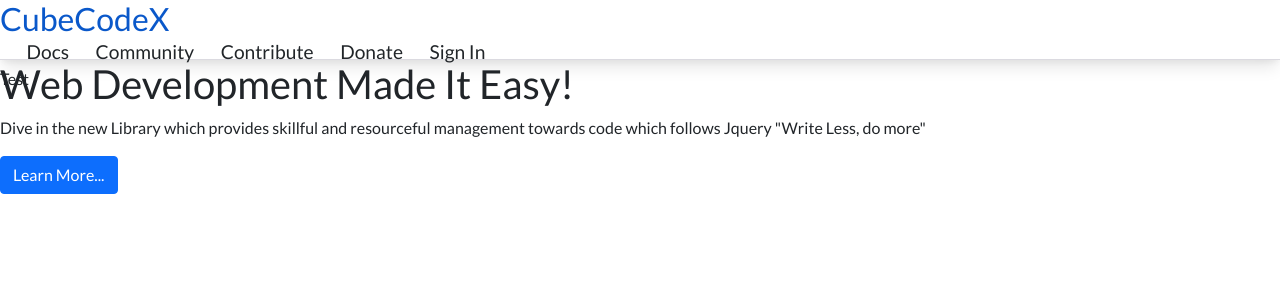
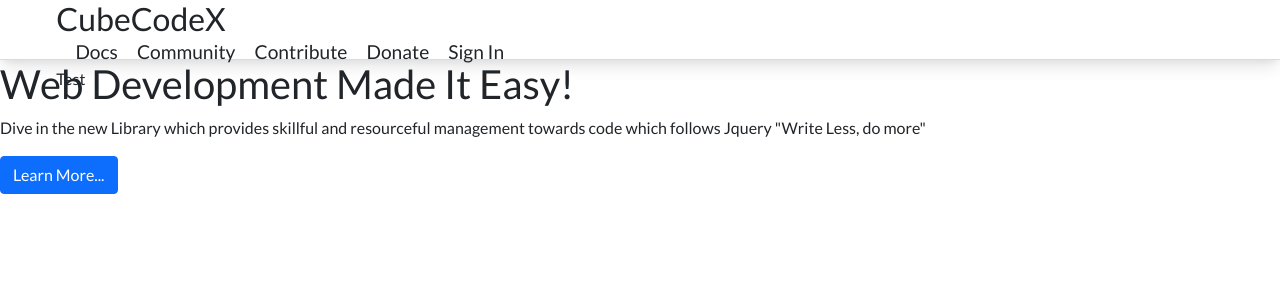
Before and after one commit to jesimielpogi018/first-next-app, a Next.js app: page / in a window 1280 px wide. Shown: the top 300 px of the page. Built offline with nearby package versions, Linux system fonts and the light colour scheme; a web font is replaced by a local one.

Commit message:
change from component to scss to manage padding

```diff
--- a/styles/scss/Landing-page.module.scss
+++ b/styles/scss/Landing-page.module.scss
@@ -1,26 +1,4 @@
-@mixin width-468px {
-
-}
-
-@mixin width-768px {
-
-}
-
-@mixin width-968px {
-
-}
-
-@mixin width-1168px {
-
-}
-
-@mixin width-1600px {
-
-}
-
-@mixin width-container {
-
-}
+@import "./utils/_container.scss", "utils/center";
 
 @mixin w {
    width: 100%;
@@ -39,6 +17,7 @@
 
 .header {
    @include w;
+   @include center;
    height: 60px;
    border-bottom: 1px solid rgba(17, 12, 46, 0.15);
    box-shadow: rgba(0, 0, 0, 0.1) 0px 10px 15px -3px, rgba(0, 0, 0, 0.05) 0px 4px 6px -2px;
@@ -46,7 +25,7 @@
 
 
 .nav {
-   @include w;
+   @include space-control;
    display: flex;
    height: 100%;
    flex-flow: row no-wrap;
--- /dev/null
+++ b/styles/scss/utils/_center.scss
@@ -0,0 +1,15 @@
+@mixin center-vertically {
+   display: flex;
+   align-items: center;
+}
+
+@mixin center-horizontally {
+   display: flex;
+   justify-content: center;
+}
+
+@mixin center {
+   display: flex;
+   align-items: center;
+   justify-content: center;
+}
--- /dev/null
+++ b/styles/scss/utils/_container.scss
@@ -0,0 +1,27 @@
+@mixin space-control {
+   width: 99.2%;
+
+   @media screen and (min-width: 468px) {
+      width: 99.2%;
+   }
+
+   @media screen and (min-width: 768px) {
+      width: 98.2%;
+   }
+
+   @media screen and (min-width: 968px) {
+      width: 96.2%;
+   }
+
+   @media screen and (min-width: 1168px) {
+      width: 91.2%;
+   }
+
+   @media screen and (min-width: 1368px) {
+      width: 92.2%;
+   }
+
+   @media screen and (min-width: 1600px) {
+      width: 90.2%;
+   }
+}
```
